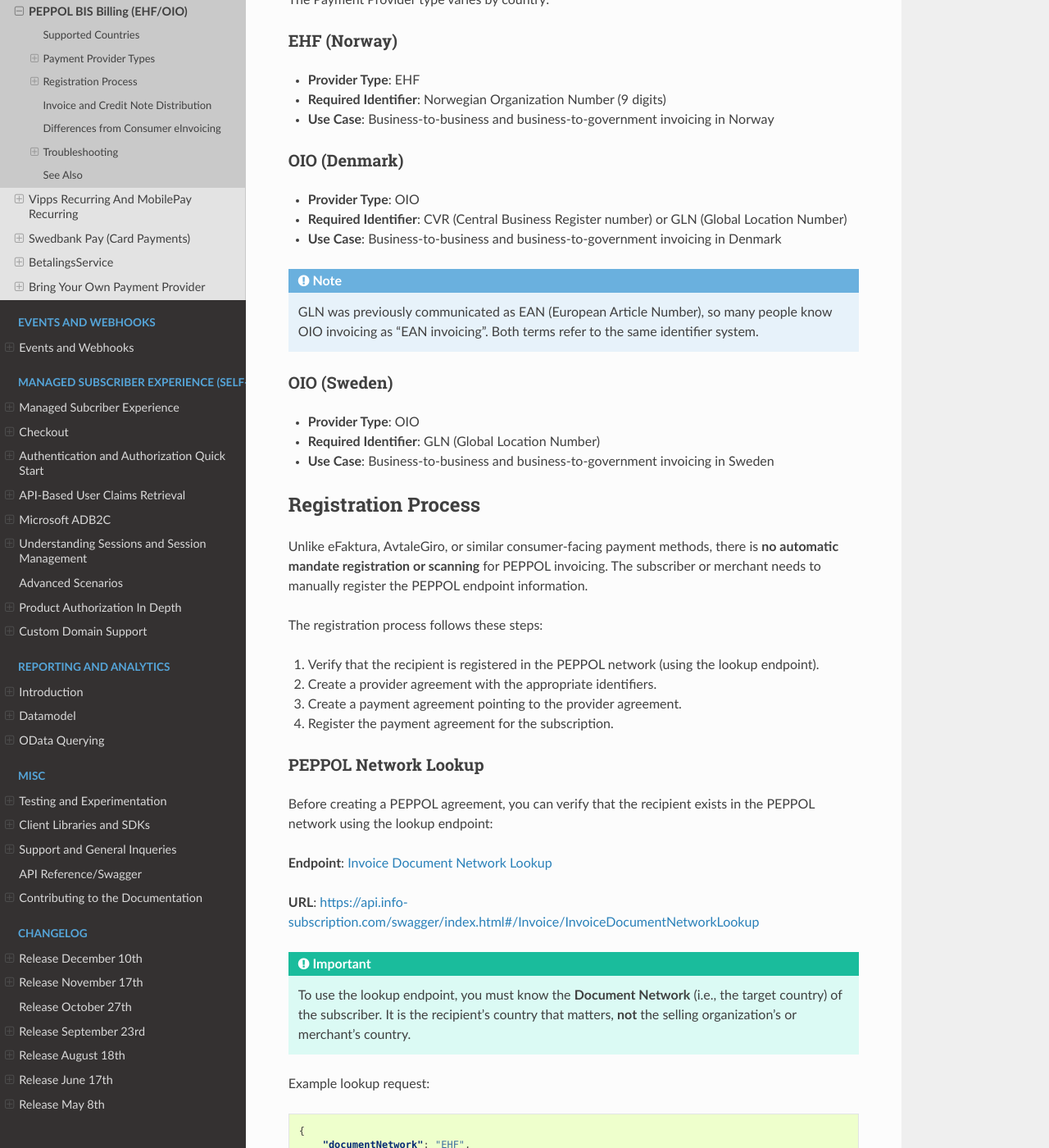
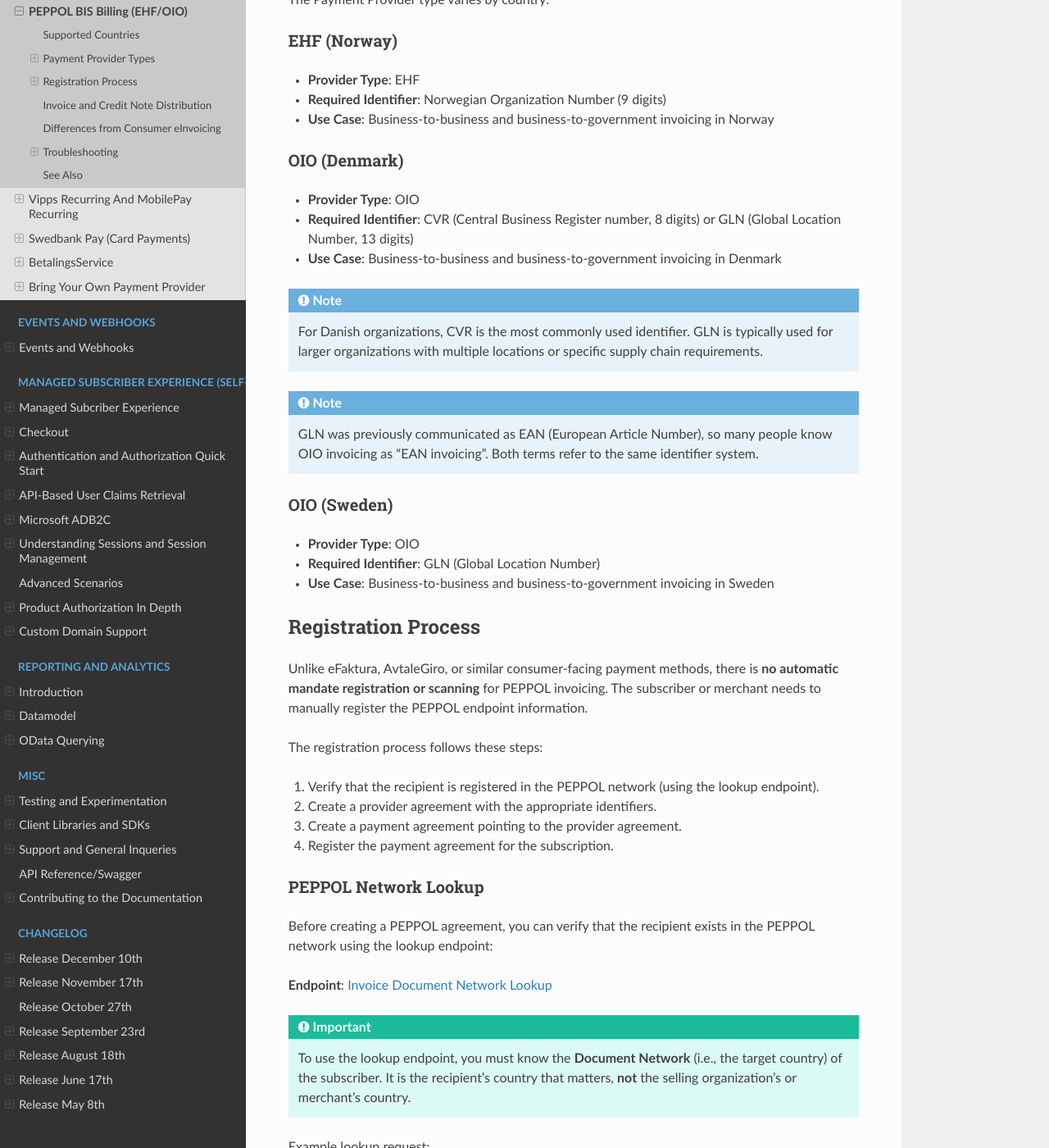
Before and after one commit to infosoftas/info-subscription-doc, a Sphinx documentation site: the page built from source/payments/providers/peppol.rst, in a window 1280 px wide and 1400 px high, scrolled down 745 px. Shown: the whole window at 82% size. Built offline with Sphinx 7.4.7 and the Read the Docs theme 3.1.0, drawn with Linux system fonts in a browser that asks for light colours; formulas are drawn with MathJax 3; some of the changed text lies outside the part shown.

Commit message:
Improve PEPPOL documentation based on code review feedback
Co-authored-by: esbenbach <1378302+esbenbach@users.noreply.github.com>

```diff
--- a/source/payments/providers/peppol.rst
+++ b/source/payments/providers/peppol.rst
@@ -36,8 +36,12 @@ OIO (Denmark)
 ~~~~~~~~~~~~~
 
 * **Provider Type**: OIO
-* **Required Identifier**: CVR (Central Business Register number) or GLN (Global Location Number)
+* **Required Identifier**: CVR (Central Business Register number, 8 digits) or GLN (Global Location Number, 13 digits)
 * **Use Case**: Business-to-business and business-to-government invoicing in Denmark
+
+.. Note::
+
+    For Danish organizations, CVR is the most commonly used identifier. GLN is typically used for larger organizations with multiple locations or specific supply chain requirements.
 
 .. Note::
 
@@ -68,8 +72,6 @@ PEPPOL Network Lookup
 Before creating a PEPPOL agreement, you can verify that the recipient exists in the PEPPOL network using the lookup endpoint:
 
 **Endpoint**: :api-ref:`Invoice Document Network Lookup <Invoice/InvoiceDocumentNetworkLookup>`
-
-**URL**: https://api.info-subscription.com/swagger/index.html#/Invoice/InvoiceDocumentNetworkLookup
 
 .. Important::
 
@@ -148,25 +150,25 @@ Example request for EHF (Norway):
         "paymentMethod": "eInvoice"
     }
 
-Example request for OIO (Denmark):
+Example request for OIO (Denmark with CVR):
 
 .. code-block:: json
 
     {
         "subscriberId": "3fa85f64-5717-4562-b3fc-2c963f66afa6",
         "providerType": "OIO",
-        "providerAgreementReference": "12345678",
+        "providerAgreementReference": "10150817",
         "paymentMethod": "eInvoice"
     }
 
-Example request for OIO (Sweden):
+Example request for OIO (Sweden with GLN):
 
 .. code-block:: json
 
     {
         "subscriberId": "3fa85f64-5717-4562-b3fc-2c963f66afa6",
         "providerType": "OIO",
-        "providerAgreementReference": "1234567890123",
+        "providerAgreementReference": "7312345678901",
         "paymentMethod": "eInvoice"
     }
 
```
